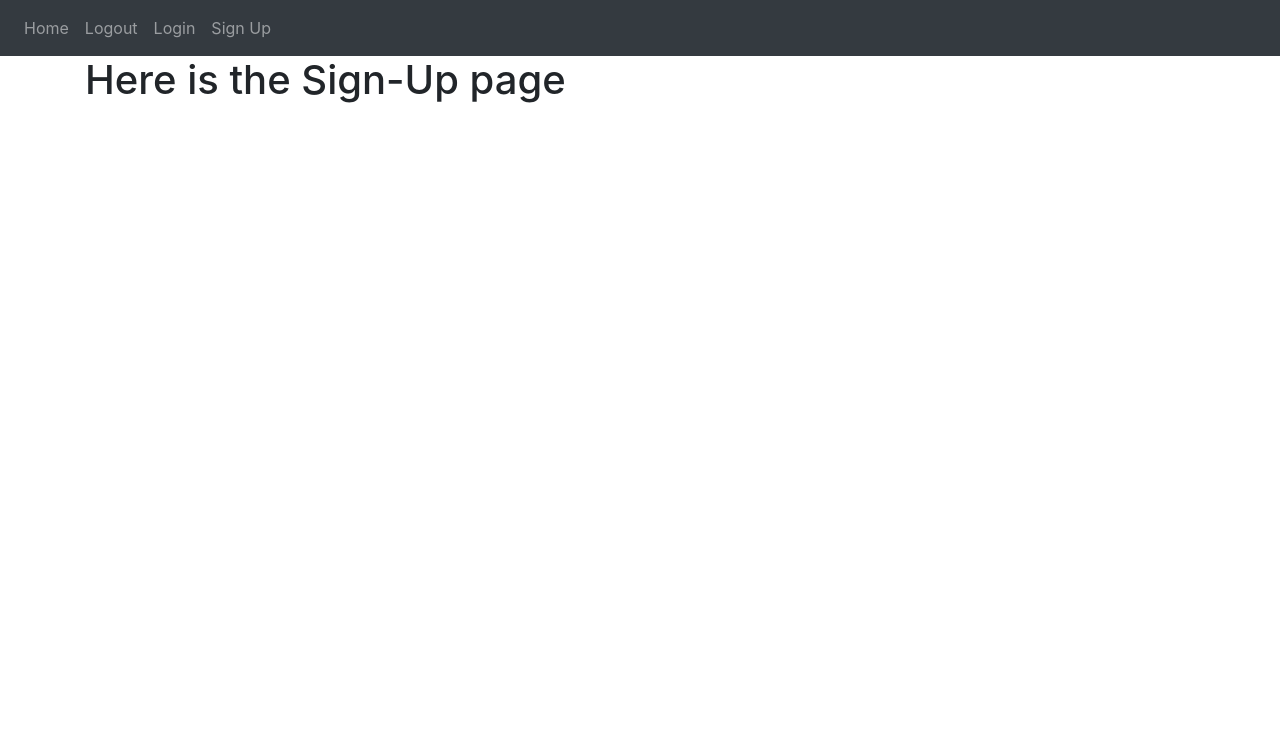
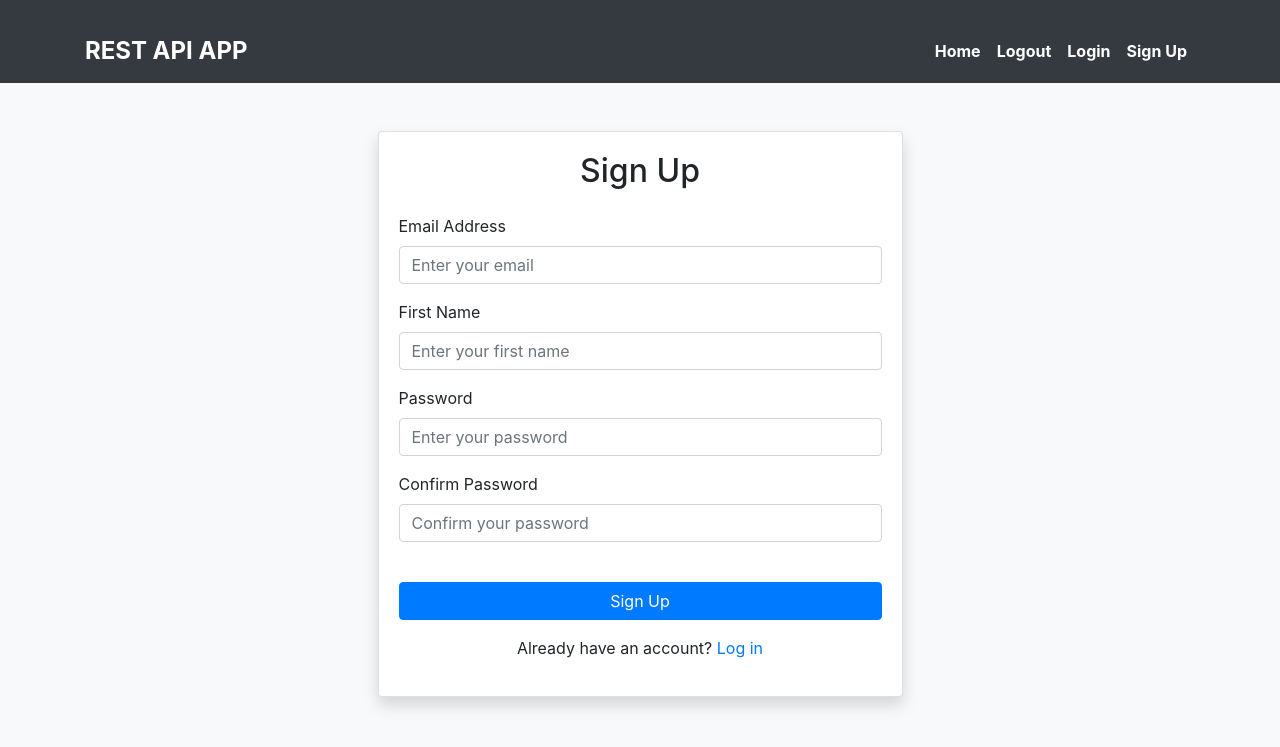
Before and after one commit to YoussefAlsoufi/Flask_Login_RestAPI, a Flask app: page /sign-up in a window 1280 px wide. Shown: the top 747 px of the page. Run offline with Flask 3, Linux system fonts and the light colour scheme; some libraries are stand-ins or nearby versions.

Commit message:
design  sign up/login html pages

```diff
--- a/flask_app/templates/base.html
+++ b/flask_app/templates/base.html
@@ -1,60 +1,72 @@
 <!DOCTYPE html>
-    <html>
+<html lang="en">
 <head>
-        <meta charset="utf-8" />
-        <meta name="viewport" content="width=device-width, initial-scale=1" />
-        <link
-        rel="stylesheet"
-        href="https://stackpath.bootstrapcdn.com/bootstrap/4.4.1/css/bootstrap.min.css"
-        integrity="sha384-Vkoo8x4CGsO3+Hhxv8T/Q5PaXtkKtu6ug5TOeNV6gBiFeWPGFN9MuhOf23Q9Ifjh"
-        crossorigin="anonymous"
-        />
-        <link
-        rel="stylesheet"
-        href="https://stackpath.bootstrapcdn.com/font-awesome/4.7.0/css/font-awesome.min.css"
-        crossorigin="anonymous"
-        />
+    <meta charset="UTF-8">
+    <meta name="viewport" content="width=device-width, initial-scale=1.0">
     <title>{% block title %}base{% endblock %}</title>
-
+    <link rel="stylesheet" href="https://stackpath.bootstrapcdn.com/bootstrap/4.4.1/css/bootstrap.min.css" integrity="sha384-Vkoo8x4CGsO3+Hhxv8T/Q5PaXtkKtu6ug5TOeNV6gBiFeWPGFN9MuhOf23Q9Ifjh" crossorigin="anonymous">
+    <link rel="stylesheet" href="https://stackpath.bootstrapcdn.com/font-awesome/4.7.0/css/font-awesome.min.css">
+    <link rel="stylesheet" href="{{ url_for('static', filename='styles.css') }}"> <!-- Add your custom CSS file -->
+    <style>
+        body {
+            background-color: #f8f9fa;
+        }
+        .navbar {
+            background-color: #343a40;
+            border-bottom: 1px solid #343a40;
+        }
+        .navbar-brand {
+            font-size: 1.5rem;
+            color: #ffffff;
+            font-weight: bold;
+        }
+        .navbar-nav .nav-item .nav-link {
+            color: #ffffff;
+            font-weight: bold;
+        }
+        .navbar-toggler-icon {
+            background-color: #ffffff;
+        }
+        .container {
+            margin-top: 20px;
+        }
+    </style>
 </head>
 <body>
-            <nav class="navbar navbar-expand-lg navbar-dark bg-dark">
-                <button
-                class="navbar-toggler"
-                type="button"
-                data-toggle="collapse"
-                data-target="#navbar"
-                >
+
+<nav class="navbar navbar-expand-lg navbar-dark">
+    <div class="container">
+        <a class="navbar-brand" href="/">REST API APP</a>
+        <button class="navbar-toggler" type="button" data-toggle="collapse" data-target="#navbar">
             <span class="navbar-toggler-icon"></span>
         </button>
         <div class="collapse navbar-collapse" id="navbar">
-                <div class="navbar-nav">
-                    <a class="nav-item nav-link" id="home" href="/">Home</a>
-                    <a class="nav-item nav-link" id="logout" href="/logout">Logout</a>
-                    <a class="nav-item nav-link" id="login" href="/login">Login</a>
-                    <a class="nav-item nav-link" id="signUp" href="/sign-up">Sign Up</a>
+            <ul class="navbar-nav ml-auto">
+                <li class="nav-item">
+                    <a class="nav-link" id="home" href="/">Home</a>
+                </li>
+                <li class="nav-item">
+                    <a class="nav-link" id="logout" href="/logout">Logout</a>
+                </li>
+                <li class="nav-item">
+                    <a class="nav-link" id="login" href="/login">Login</a>
+                </li>
+                <li class="nav-item">
+                    <a class="nav-link" id="signUp" href="/sign-up">Sign Up</a>
+                </li>
+            </ul>
         </div>
     </div>
 </nav>
-        <div class="container">{% block content %} {% endblock %}</div>
-            <script
-            src="https://code.jquery.com/jquery-3.2.1.slim.min.js"
-            integrity="sha384-KJ3o2DKtIkvYIK3UENzmM7KCkRr/rE9/Qpg6aAZGJwFDMVNA/GpGFF93hXpG5KkN"
-            crossorigin="anonymous"
-        ></script>
-        <script
-            src="https://cdnjs.cloudflare.com/ajax/libs/popper.js/1.12.9/umd/popper.min.js"
-            integrity="sha384-ApNbgh9B+Y1QKtv3Rn7W3mgPxhU9K/ScQsAP7hUibX39j7fakFPskvXusvfa0b4Q"
-            crossorigin="anonymous"
-        ></script>
-        <script
-            src="https://maxcdn.bootstrapcdn.com/bootstrap/4.0.0/js/bootstrap.min.js"
-            integrity="sha384-JZR6Spejh4U02d8jOt6vLEHfe/JQGiRRSQQxSfFWpi1MquVdAyjUar5+76PVCmYl"
-            crossorigin="anonymous"
-        ></script>
-        <script>
-            type="text/javascript"
-            src="{{ url_for('static', filename = 'index.js')}}"
-        </script>
+
+<div class="container">
+    {% block content %}
+    {% endblock %}
+</div>
+
+<script src="https://code.jquery.com/jquery-3.5.1.min.js"></script>
+<script src="https://cdnjs.cloudflare.com/ajax/libs/popper.js/1.16.0/umd/popper.min.js"></script>
+<script src="https://stackpath.bootstrapcdn.com/bootstrap/4.5.0/js/bootstrap.min.js"></script>
+<script src="{{ url_for('static', filename='index.js') }}"></script> <!-- Add your custom JavaScript file -->
 </body>
 </html>
--- a/flask_app/templates/sign_up.html
+++ b/flask_app/templates/sign_up.html
@@ -1,3 +1,38 @@
 {% extends "base.html" %}
-{% block title %}SignUp{% endblock %}
-{% block content%} <h1>Here is the Sign-Up page</h1> {%endblock%}
+{% block title %}Sign Up{% endblock %}
+{% block content%}
+<div class="container mt-5">
+    <div class="row justify-content-center">
+        <div class="col-md-6">
+            <div class="card shadow">
+                <div class="card-body">
+                    <h2 class="text-center mb-4">Sign Up</h2>
+                    <form method="POST">
+                        <div class="form-group">
+                            <label for="email">Email Address</label>
+                            <input type="email" class="form-control" id="email" name="email" placeholder="Enter your email">
+                        </div>
+                        <div class="form-group">
+                            <label for="firstName">First Name</label>
+                            <input type="text" class="form-control" id="firstName" name="firstName" placeholder="Enter your first name">
+                        </div>
+                        <div class="form-group">
+                            <label for="password">Password</label>
+                            <input type="password" class="form-control" id="password" name="password" placeholder="Enter your password">
+                        </div>
+                        <div class="form-group">
+                            <label for="password2">Confirm Password</label>
+                            <input type="password" class="form-control" id="password2" name="password2" placeholder="Confirm your password">
+                        </div>
+                        <br />
+                        <button type="submit" class="btn btn-primary btn-block">Sign Up</button>
+                    </form>
+                    <div class="text-center mt-3">
+                        <p>Already have an account? <a href="/login">Log in</a></p>
+                    </div>
+                </div>
+            </div>
+        </div>
+    </div>
+</div>
+{% endblock %}
```
Also changed, not shown: flask_app/templates/login.html (+26 -2 lines). Lines whose indentation alone changed are shown as unchanged.
